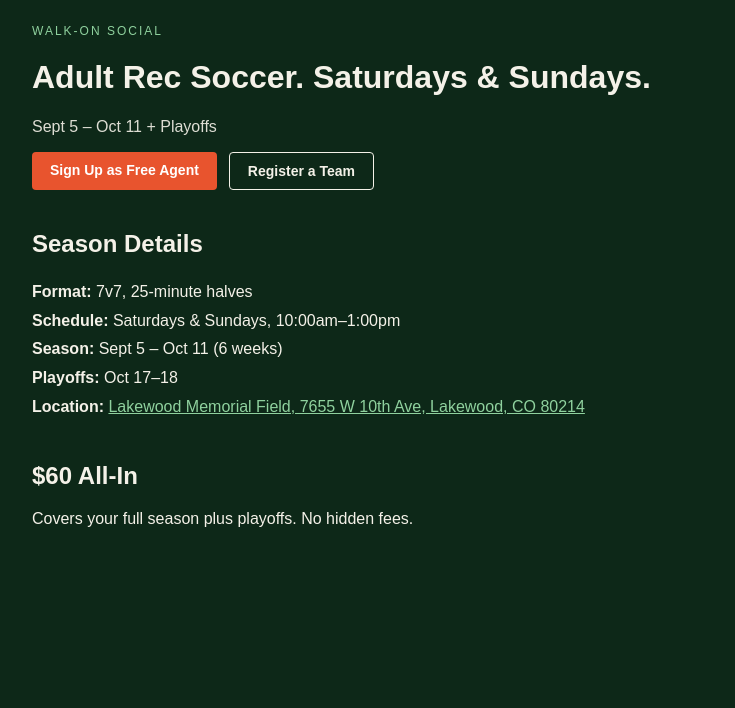
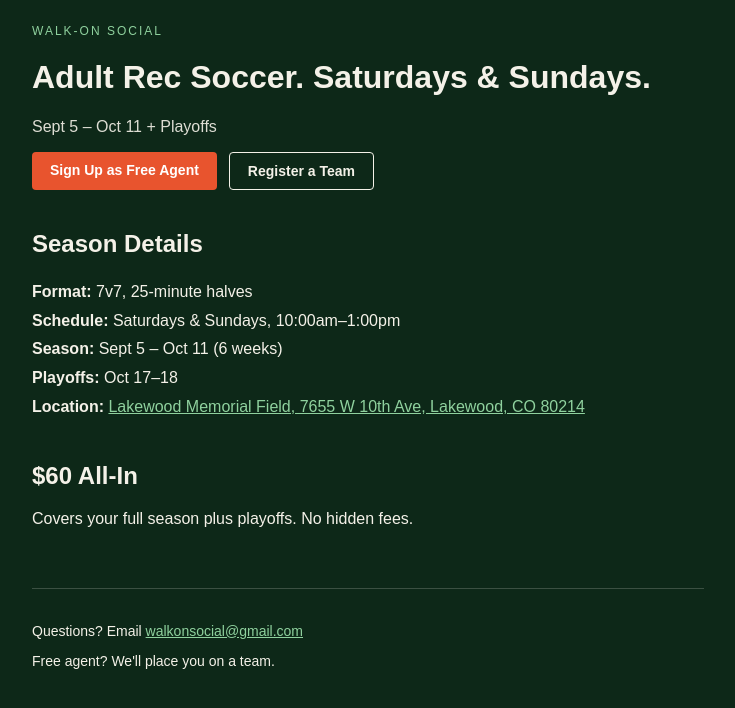
Before and after one commit to cantstoptheunk/walkonsocial, a React (Vite) app: page / in a window 1280 px wide. Shown: the top 708 px of the page, without its empty margins (272-1007 px from the left). Built offline with nearby package versions, Linux system fonts and the light colour scheme.

Commit message:
feat: add Footer section

```diff
--- a/src/App.jsx
+++ b/src/App.jsx
@@ -1,6 +1,7 @@
 import Hero from './components/Hero'
 import SeasonDetails from './components/SeasonDetails'
 import Pricing from './components/Pricing'
+import Footer from './components/Footer'
 
 export default function App() {
   return (
@@ -8,6 +9,7 @@ export default function App() {
       <Hero />
       <SeasonDetails />
       <Pricing />
+      <Footer />
     </div>
   )
 }
--- /dev/null
+++ b/src/components/Footer.jsx
@@ -0,0 +1,8 @@
+export default function Footer() {
+  return (
+    <footer className="footer">
+      <p>Questions? Email <a href="mailto:walkonsocial@gmail.com">walkonsocial@gmail.com</a></p>
+      <p>Free agent? We'll place you on a team.</p>
+    </footer>
+  )
+}
--- a/src/index.css
+++ b/src/index.css
@@ -81,3 +81,14 @@ section {
 .season-details a {
   color: var(--color-accent-muted);
 }
+
+.footer {
+  border-top: 1px solid rgba(244, 241, 232, 0.2);
+  margin-top: 60px;
+  padding-top: 20px;
+  font-size: 14px;
+}
+
+.footer a {
+  color: var(--color-accent-muted);
+}
```
